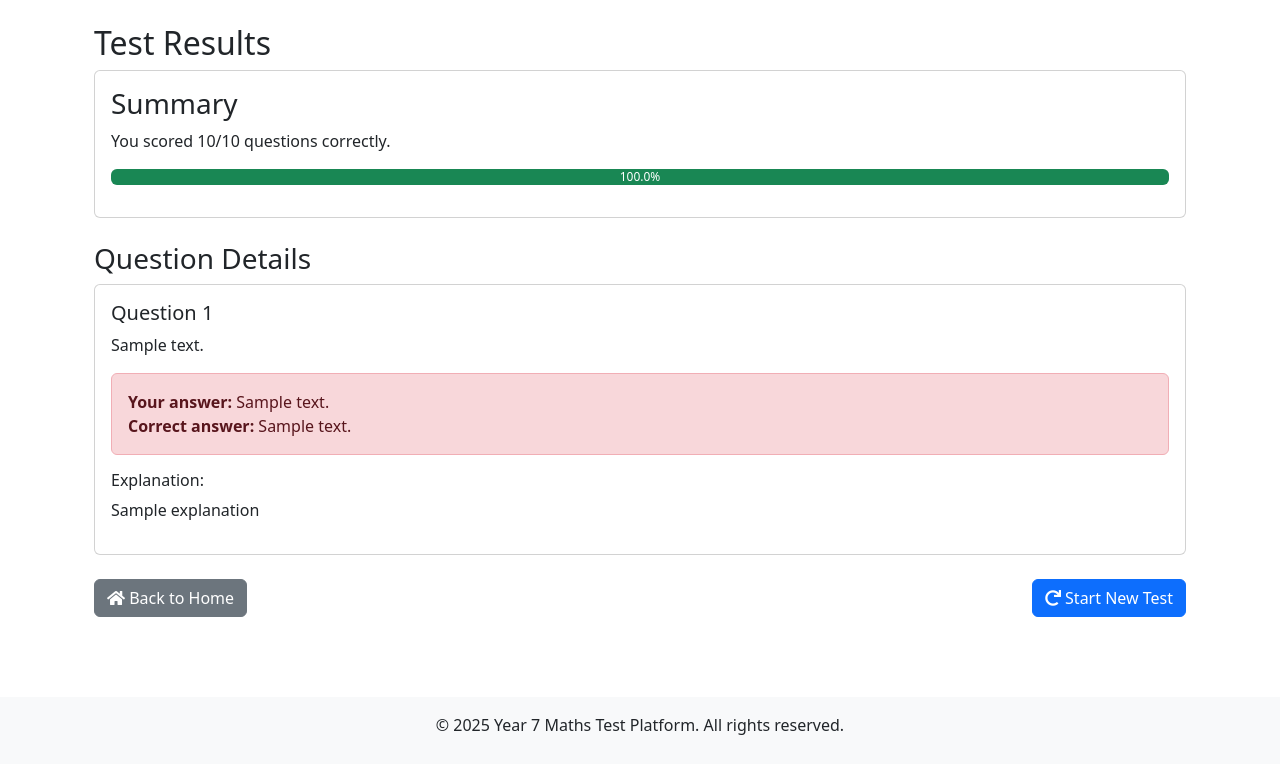
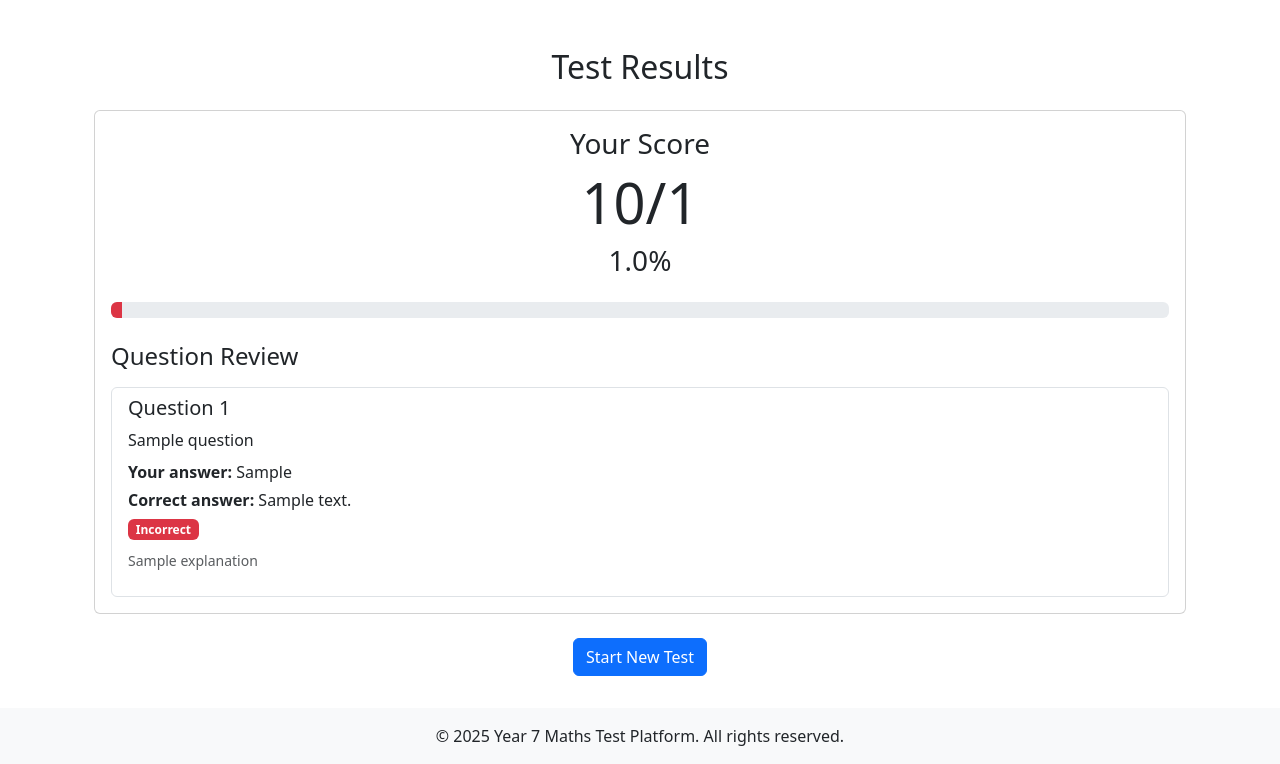
Before and after one commit to waliasumit/MathsMate, a Flask app: template templates/results.html in a window 1280 px wide. Shown: the part 56-820 px from the top of the page. Before the commit the page ends 791 px from the top, so only its background shows below. Run offline with Flask 3, Linux system fonts and the light colour scheme; the template is opened without the code that fills it: most values are stand-ins (such as "Sample title", 1, 10 or a date in 2020).

Commit message:
Fixed results template to use correct attributes and improved UI

```diff
--- a/templates/results.html
+++ b/templates/results.html
@@ -3,71 +3,49 @@
 {% block title %}Test Results{% endblock %}
 
 {% block content %}
-<div class="container mt-4">
-    <h2>Test Results</h2>
+<div class="container mt-5">
+    <h2 class="text-center mb-4">Test Results</h2>
 
-    {% if results %}
-        <div class="card mb-4">
-            <div class="card-body">
-                <h3 class="card-title">Summary</h3>
-                <p class="card-text">You scored {{ results.score }}/{{ results.total }} questions correctly.</p>
-                <div class="progress mb-3">
-                    <div class="progress-bar {% if results.score/results.total >= 0.7 %}bg-success{% elif results.score/results.total >= 0.5 %}bg-warning{% else %}bg-danger{% endif %}"
-                         role="progressbar"
-                         style="width: {{ (results.score/results.total * 100)|round }}%"
-                         aria-valuenow="{{ (results.score/results.total * 100)|round }}"
-                         aria-valuemin="0"
-                         aria-valuemax="100">
-                        {{ (results.score/results.total * 100)|round }}%
-                    </div>
+    <div class="card">
+        <div class="card-body">
+            <h3 class="card-title text-center">Your Score</h3>
+            <div class="text-center mb-4">
+                <h1 class="display-4">{{ results.score }}/{{ results.total_questions }}</h1>
+                <h3>{{ "%.1f"|format(results.percentage) }}%</h3>
+            </div>
+
+            <div class="progress mb-4">
+                <div class="progress-bar {% if results.percentage >= 80 %}bg-success{% elif results.percentage >= 60 %}bg-warning{% else %}bg-danger{% endif %}"
+                     role="progressbar"
+                     style="width: {{ results.percentage }}%"
+                     aria-valuenow="{{ results.percentage }}"
+                     aria-valuemin="0"
+                     aria-valuemax="100">
                 </div>
             </div>
-        </div>
 
-        <h3>Question Details</h3>
-        {% for question in results.questions %}
-            <div class="card mb-4">
-                <div class="card-body">
-                    <h5 class="card-title">Question {{ loop.index }}</h5>
-                    <p class="card-text">{{ question.text }}</p>
-
-                    <div class="alert {% if question.correct %}alert-success{% else %}alert-danger{% endif %}">
-                        <strong>Your answer:</strong> {{ question.user_answer }}
-                        {% if not question.correct %}
-                            <br>
-                            <strong>Correct answer:</strong> {{ question.correct_answer }}
-                        {% endif %}
-                    </div>
-
-                    {% if question.explanation %}
-                        <div class="explanation mt-3">
-                            <h6>Explanation:</h6>
-                            <p>{{ question.explanation }}</p>
-                        </div>
+            <h4 class="mb-3">Question Review</h4>
+            <div class="list-group">
+                {% for question in results.questions %}
+                <div class="list-group-item">
+                    <h5 class="mb-2">Question {{ loop.index }}</h5>
+                    <p class="mb-2">{{ question.question }}</p>
+                    <p class="mb-1"><strong>Your answer:</strong> {{ results.answers.get(question.id|string, 'Not answered') }}</p>
+                    <p class="mb-1"><strong>Correct answer:</strong> {{ question.correct_answer }}</p>
+                    {% if results.answers.get(question.id|string) == question.correct_answer %}
+                        <span class="badge bg-success">Correct</span>
+                    {% else %}
+                        <span class="badge bg-danger">Incorrect</span>
                     {% endif %}
+                    <p class="mt-2"><small class="text-muted">{{ question.explanation }}</small></p>
                 </div>
-            </div>
-        {% endfor %}
-
-        <div class="d-flex justify-content-between mt-4 mb-5">
-            <a href="{{ url_for('index') }}" class="btn btn-secondary">
-                <i class="fas fa-home"></i> Back to Home
-            </a>
-            <div>
-                <a href="{{ url_for('start_test') }}" class="btn btn-primary">
-                    <i class="fas fa-redo"></i> Start New Test
-                </a>
+                {% endfor %}
             </div>
         </div>
-    {% else %}
-        <div class="alert alert-warning">
-            No test results found. Please take a test first.
-        </div>
-        <div class="text-center mt-4">
-            <a href="{{ url_for('start_test') }}" class="btn btn-primary">
-                <i class="fas fa-play-circle"></i> Start Test
-            </a>
-        </div>
-    {% endif %}
+    </div>
+
+    <div class="text-center mt-4">
+        <a href="{{ url_for('start_test') }}" class="btn btn-primary">Start New Test</a>
+    </div>
 </div>
 {% endblock %}
--- a/test_history.json
+++ b/test_history.json
@@ -1 +1 @@
-{"127.0.0.1": [{"timestamp": "2025-04-19T18:30:15.446199", "score": 0, "total_questions": 10, "questions_used": [1, 2, 3, 4, 5, 6, 7, 8, 9, 10]}, {"timestamp": "2025-04-19T18:36:41.704877", "score": 0, "total_questions": 10, "questions_used": [1, 2, 3, 4, 5, 6, 7, 8, 9, 10]}, {"timestamp": "2025-04-19T18:36:48.901208", "score": 0, "total_questions": 10, "questions_used": [71, 72, 73, 74, 75, 76, 77, 78, 79, 80]}, {"timestamp": "2025-04-19T18:36:54.689108", "score": 0, "total_questions": 10, "questions_used": [81, 82, 83, 84, 85, 86, 87, 88, 89, 90]}, {"timestamp": "2025-04-19T18:45:03.205985", "score": 0, "total_questions": 10, "questions_used": [1, 2, 3, 4, 5, 6, 7, 8, 9, 10]}]}
+{"127.0.0.1": [{"timestamp": "2025-04-19T18:36:41.704877", "score": 0, "total_questions": 10, "questions_used": [1, 2, 3, 4, 5, 6, 7, 8, 9, 10]}, {"timestamp": "2025-04-19T18:36:48.901208", "score": 0, "total_questions": 10, "questions_used": [71, 72, 73, 74, 75, 76, 77, 78, 79, 80]}, {"timestamp": "2025-04-19T18:36:54.689108", "score": 0, "total_questions": 10, "questions_used": [81, 82, 83, 84, 85, 86, 87, 88, 89, 90]}, {"timestamp": "2025-04-19T18:45:03.205985", "score": 0, "total_questions": 10, "questions_used": [1, 2, 3, 4, 5, 6, 7, 8, 9, 10]}, {"timestamp": "2025-04-19T18:55:26.055763", "score": 0, "total_questions": 10, "questions_used": [1, 2, 3, 4, 5, 6, 7, 8, 9, 10]}]}
```
